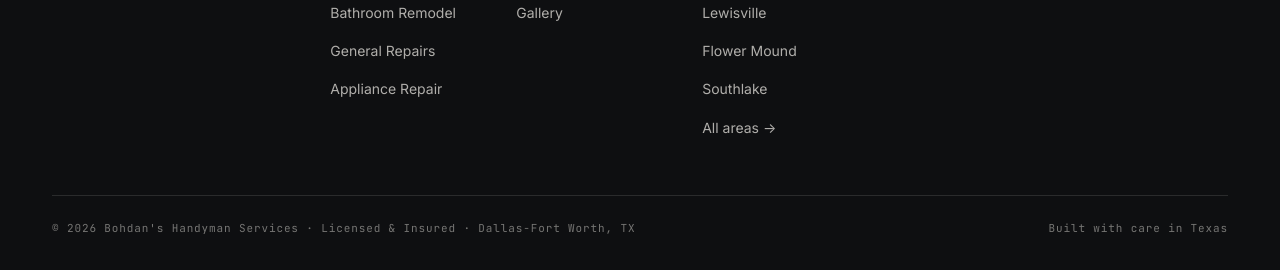
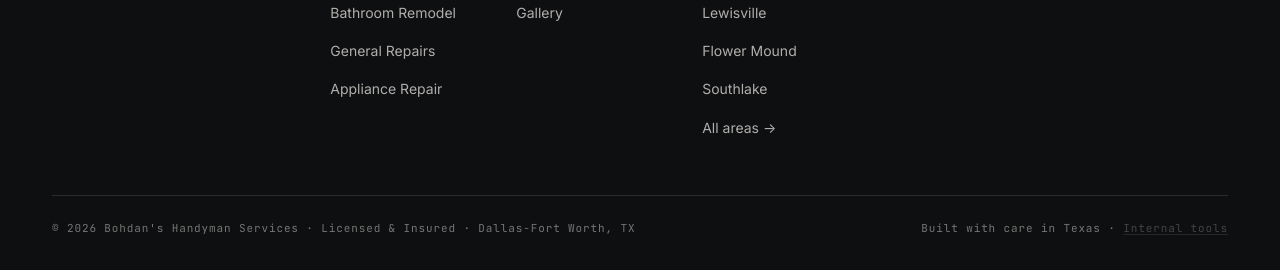
Before and after one commit to pulselinkk/Bohdan-s-Handyman-Services, a plain HTML site: page index.html in a window 1280 px wide. Shown: the part 8891-9161 px from the top of the page. Drawn offline with Linux system fonts and the light colour scheme.

Commit message:
Update index.html

```diff
--- a/index.html
+++ b/index.html
@@ -874,7 +874,7 @@
 
     <div class="footer-bottom">
       <div>© 2026 Bohdan's Handyman Services  ·  Licensed &amp; Insured  ·  Dallas-Fort Worth, TX</div>
-      <div>Built with care in Texas</div>
+      <div>Built with care in Texas  ·  <a href="estimate.html" rel="nofollow" style="color:inherit;opacity:0.5;text-decoration:underline;text-decoration-color:rgba(255,255,255,0.2);text-underline-offset:2px;">Internal tools</a></div>
     </div>
   </div>
 </footer>
```
